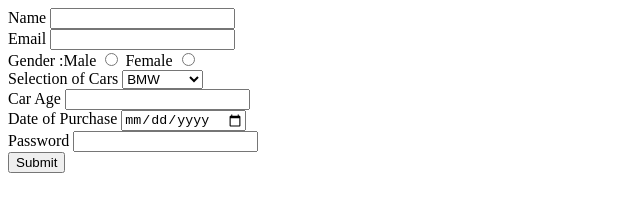
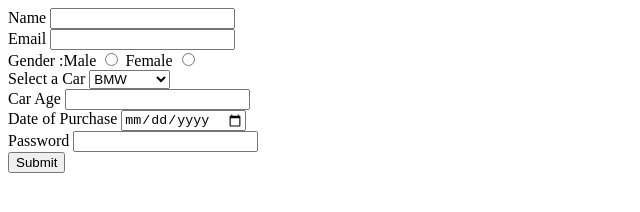
Before and after one commit to acciojob/car-insurance-form-Manas9777, a website: page main.html in a window 1280 px wide. Shown: the full height of the page, 0-640 px from the left. Drawn offline with Linux system fonts and the light colour scheme.

Commit message:
created a submission

```diff
--- a/main.html
+++ b/main.html
@@ -20,8 +20,8 @@
 		<label for="female">Female</label>
 		<input type="radio" id="female" name="gender" required>
 		<br>
-		<label>Selection of Cars</label>
-		<select>
+		<label for="cars">Select a Car</label>
+		<select id="cars">
 			<option>BMW</option>
 			<option>Audi</option>
 			<option>Mercedez</option>
```
